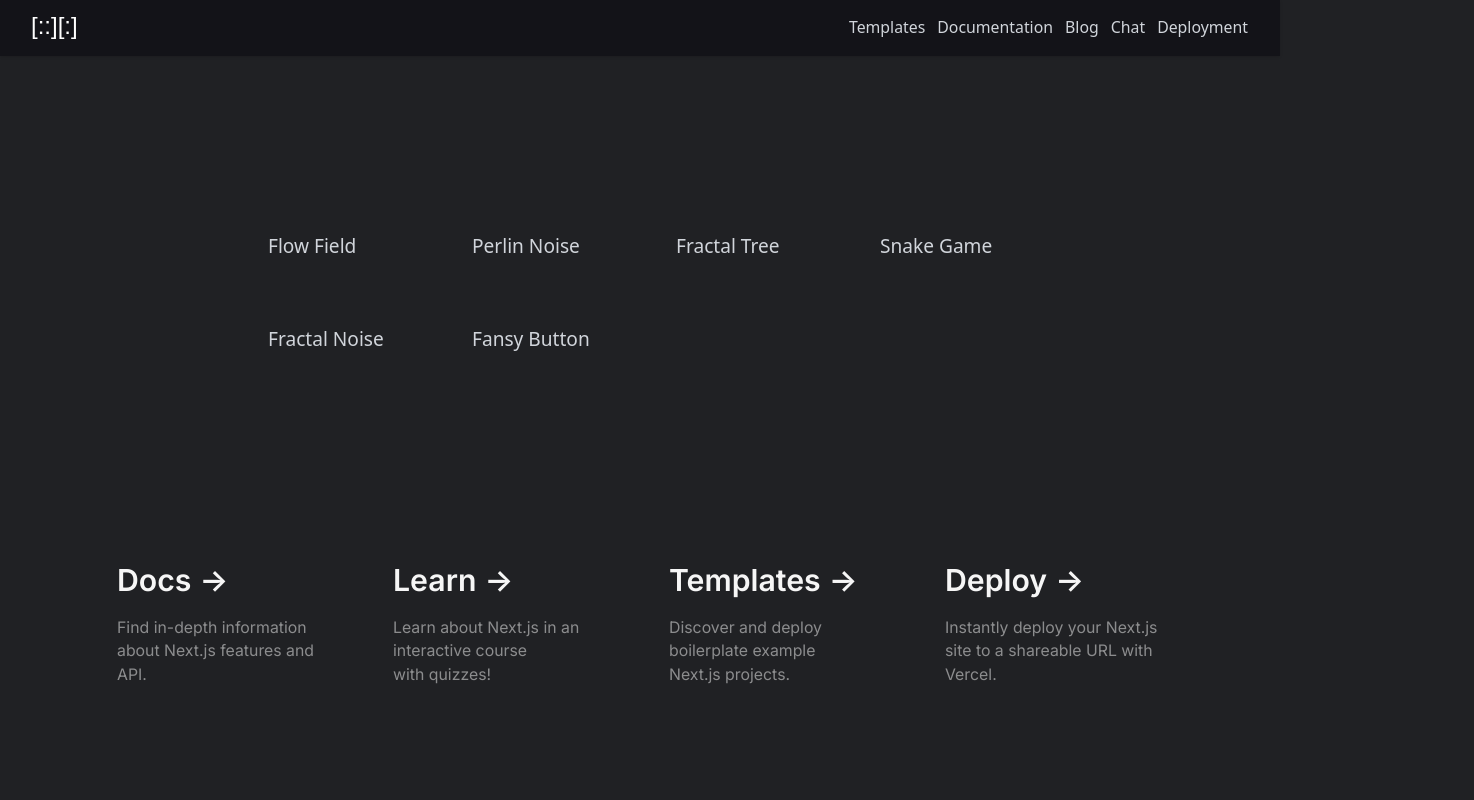
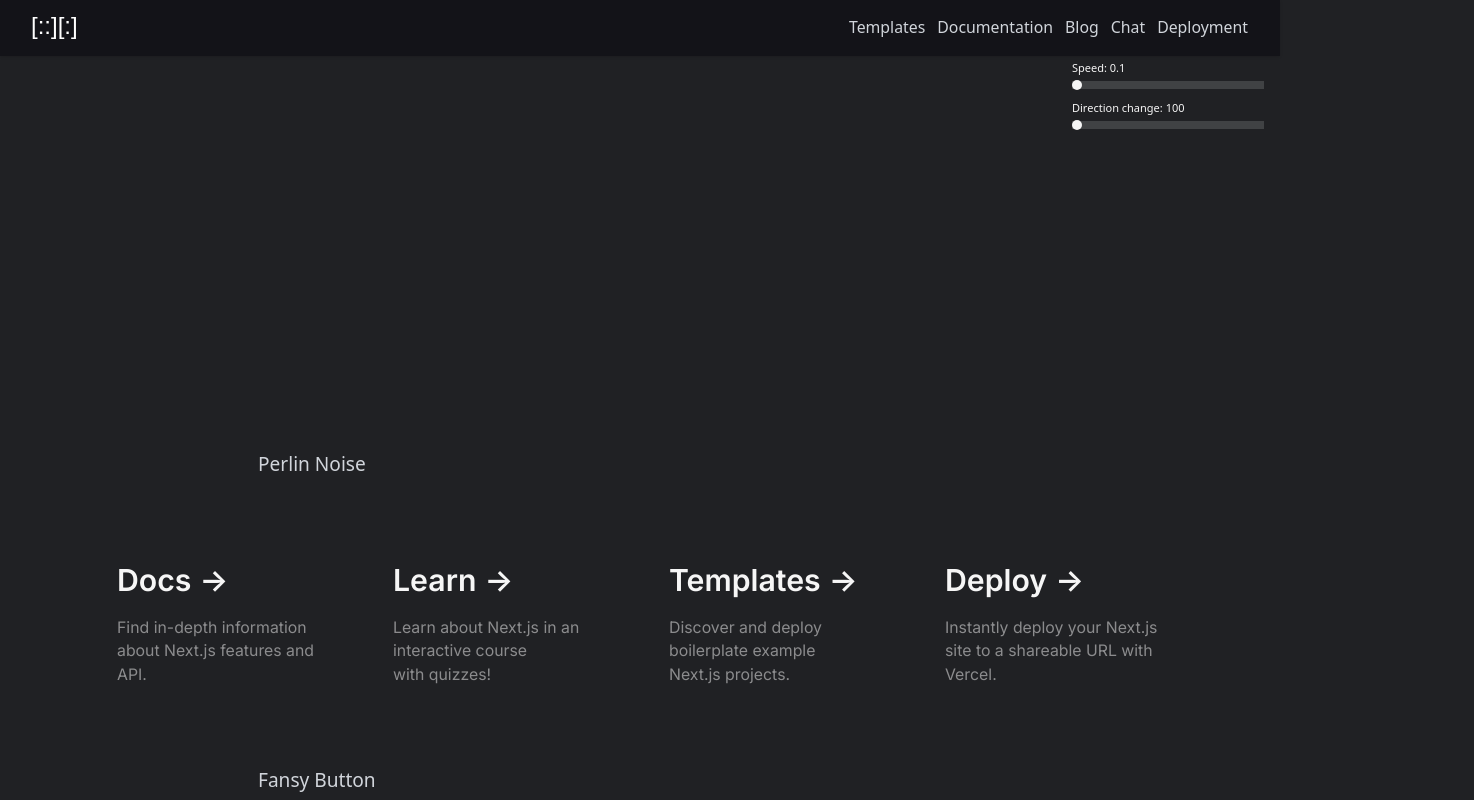
Before and after one commit to nbursa/creative-coding, a Next.js app: page / in a window 1280 px wide. Shown: the top 800 px of the page, 1474 px wide, since content can reach past the window. Built offline with nearby package versions, Linux system fonts and the light colour scheme.

Commit message:
Catalog animations

```diff
--- a/src/components/Catalog.tsx
+++ b/src/components/Catalog.tsx
@@ -1,20 +1,174 @@
 import LinkStyled from "@/components/LinkStyled";
-import React from "react";
+import React, {useEffect, useRef, useState} from "react";
 import {CatalogProps} from "@/types";
 import {catalogLinks, CatalogLinkType} from "@/data";
 
 const Catalog: React.FC<CatalogProps> = ({className}) => {
-  return <div className={className}>
-    <ul className="w-full grid grid-cols-1 md:grid-cols-2 lg:grid-cols-4 lg:w-3/4 md:mx-auto">
+  const linksRef = useRef<Array<HTMLLIElement | null>>([]);
+  const animationFrameIdRef = useRef<number | null>(null);
+  const previousTimestampRef = useRef<number | null>(null);
+  const [speedValue, setSpeedValue] = useState<number>(0.1);
+  const [directionChangeFrequency, setDirectionChangeFrequency] =
+    useState<number>(100);
+  const directionChangeCounterRef = useRef<number>(0);
+  const [constrainedXPos, setConstrainedXPos] = useState<number>(0);
+  const [constrainedYPos, setConstrainedYPos] = useState<number>(0);
+
+  const changeDirection = () => {
+    const angle = Math.random() * Math.PI * 2;
+    return {
+      x: Math.cos(angle),
+      y: Math.sin(angle),
+    };
+  };
+
+  useEffect(() => {
+    const links = linksRef.current.filter(
+      (link): link is HTMLLIElement => link !== null
+    );
+    const initialDirections = links.map((link) => {
+      const initialXPos = link.offsetLeft;
+      const initialYPos = link.offsetTop;
+      const xPos = initialXPos + 1;
+      const yPos = initialYPos + 1;
+
+      const direction = {
+        x: xPos - initialXPos,
+        y: yPos - initialYPos,
+      };
+
+      const magnitude = Math.sqrt(
+        direction.x * direction.x + direction.y * direction.y
+      );
+
+      return {
+        x: direction.x / magnitude,
+        y: direction.y / magnitude,
+      };
+    });
+
+    const moveLinks = (timestamp: number) => {
+      if (previousTimestampRef.current == null) {
+        previousTimestampRef.current = timestamp;
+      }
+      const elapsed = (timestamp - previousTimestampRef.current) * speedValue;
+      previousTimestampRef.current = timestamp;
+      const maxXPos = window.innerWidth - links[0].offsetWidth;
+      const maxYPos = window.innerHeight - links[0].offsetHeight;
+
+      let newXPos = constrainedXPos;
+      let newYPos = constrainedYPos;
+
+      links.forEach((link: HTMLLIElement, index) => {
+        const initialXPos = link.offsetLeft;
+        const initialYPos = link.offsetTop;
+        const direction = initialDirections[index];
+        const xPos = initialXPos + direction.x * elapsed;
+        const yPos = initialYPos + direction.y * elapsed;
+
+        if (xPos <= 0 || xPos >= maxXPos) {
+          initialDirections[index].x = -direction.x;
+        }
+        if (yPos <= 0 || yPos >= maxYPos) {
+          initialDirections[index].y = -direction.y;
+        }
+
+        const clampedXPos = Math.min(Math.max(0, xPos), maxXPos);
+        const clampedYPos = Math.min(Math.max(0, yPos), maxYPos);
+
+        link.style.position = "absolute";
+        link.style.left = `${clampedXPos}px`;
+        link.style.top = `${clampedYPos}px`;
+
+        initialDirections[index] = {
+          x: clampedXPos - initialXPos,
+          y: clampedYPos - initialYPos,
+        };
+
+        directionChangeCounterRef.current += elapsed;
+
+        if (directionChangeCounterRef.current >= directionChangeFrequency) {
+          initialDirections[index] = changeDirection();
+          directionChangeCounterRef.current = 0;
+        }
+
+        newXPos += clampedXPos;
+        newYPos += clampedYPos;
+      });
+
+      setConstrainedXPos(newXPos / links.length);
+      setConstrainedYPos(newYPos / links.length);
+
+      animationFrameIdRef.current = requestAnimationFrame(moveLinks);
+    };
+
+
+    animationFrameIdRef.current = requestAnimationFrame(moveLinks);
+
+    return () => {
+      if (animationFrameIdRef.current != null) {
+        cancelAnimationFrame(animationFrameIdRef.current);
+      }
+    };
+  }, [directionChangeFrequency, speedValue]);
+
+  return (
+    <div className={className}>
+      <div className="fixed top-[60px] right-4 flex flex-col z-10">
+        <label htmlFor="speed" className="mb-1 text-[11px] font-thin">
+          Speed: {speedValue}
+        </label>
+        <input
+          id="speed"
+          type="range"
+          min="0"
+          max="10"
+          value={speedValue}
+          onChange={(e) => setSpeedValue(parseFloat(e.target.value))}
+          className="bg-gray-300 w-48 h-2 cursor-pointer"
+        />
+      </div>
+      <div className="fixed top-[100px] right-4 flex flex-col z-10">
+        <label htmlFor="direction" className="mb-1 text-[11px] font-thin">
+          Direction change: {directionChangeFrequency}
+        </label>
+        <input
+          id="direction"
+          type="range"
+          min="100"
+          max="1000"
+          value={directionChangeFrequency}
+          onChange={(e) => setDirectionChangeFrequency(parseInt(e.target.value))}
+          className="bg-gray-300 w-48 h-2 cursor-pointer"
+        />
+      </div>
+      <ul
+        ref={(el) =>
+          (linksRef.current = Array.from(
+            el?.children || [],
+            (child) => child as HTMLLIElement | null
+          ))
+        }
+        className="w-full grid grid-cols-1 md:grid-cols-2 lg:grid-cols-4 lg:w-3/4 md:mx-auto catalog-links"
+      >
         {catalogLinks.map((link: CatalogLinkType, index: number) => {
           return (
-          <li key={index} className="mb-8 text-center md:text-left text-base px-5 py-4">
+            <li
+              key={index}
+              className="mb-8 text-center md:text-left text-base px-5 py-4"
+              style={{
+                transform: `translate(${constrainedXPos}px, ${constrainedYPos}px)`,
+                transition: "transform 1s ease-in-out",
+              }}
+            >
               <LinkStyled href={link.href} label={link.label}/>
             </li>
-        )
+          );
         })}
       </ul>
     </div>
-}
+  );
 
-export default Catalog
+};
+
+export default Catalog;
--- a/src/styles/globals.css
+++ b/src/styles/globals.css
@@ -88,8 +88,90 @@ body {
     color: var(--foreground);
     border-radius: 3px;
     padding: 0.5rem;
-    /*font-family: 'Courier New', monospace;*/
     font-family: 'Fira Mono', monospace;
     white-space: pre-wrap;
     word-wrap: break-word;
 }
+
+/*Chrome*/
+@media screen and (-webkit-min-device-pixel-ratio: 0) {
+    input[type='range'] {
+        -webkit-appearance: none;
+        background-color: var(--color-light-gray);
+    }
+
+    input[type='range']::-webkit-slider-runnable-track {
+        height: 10px;
+        -webkit-appearance: none;
+        color: var(--color-sky);
+    }
+
+    input[type='range']::-webkit-slider-thumb {
+        width: 10px;
+        -webkit-appearance: none;
+        height: 10px;
+        border-radius: 50%;
+        cursor: pointer;
+        background: var(--foreground);
+        /*slider-progress*/
+        /*box-shadow: -80px 0 0 80px #43e5f7;*/
+    }
+
+    input[type="range"]::-webkit-progress-value {
+        background-color: #43e5f7;
+    }
+
+    progress {
+        -webkit-appearance: none;
+    }
+}
+
+/** FF*/
+input[type="range"]::-moz-range-progress {
+    background-color: #43e5f7;
+}
+
+input[type="range"]::-moz-range-track {
+    background-color: #9a905d;
+}
+
+/* IE*/
+input[type="range"]::-ms-fill-lower {
+    background-color: #43e5f7;
+}
+
+input[type="range"]::-ms-fill-upper {
+    background-color: #9a905d;
+}
+
+.catalog-links {
+    position: absolute;
+    left: 50vw;
+    top: 50vh;
+    transform: translate(-50%, -75%);
+    transition: transform 1s ease-in-out;
+}
+
+/*li {*/
+/*    position: absolute;*/
+/*    transform: translate(-50%, -50%);*/
+/*}*/
+
+/*ul {*/
+/*    position: relative;*/
+/*    height: 100vh;*/
+/*}*/
+
+/*@keyframes ellipsis {*/
+/*    from {*/
+/*        transform: translate(0%, 0%) rotate(0deg);*/
+/*    }*/
+/*    to {*/
+/*        transform: translate(0%, 0%) rotate(360deg);*/
+/*    }*/
+/*}*/
+
+/*ul {*/
+/*    animation: ellipsis 20s linear infinite;*/
+/*    transform-origin: center;*/
+/*}*/
```
Lines whose indentation alone changed are shown as unchanged.
